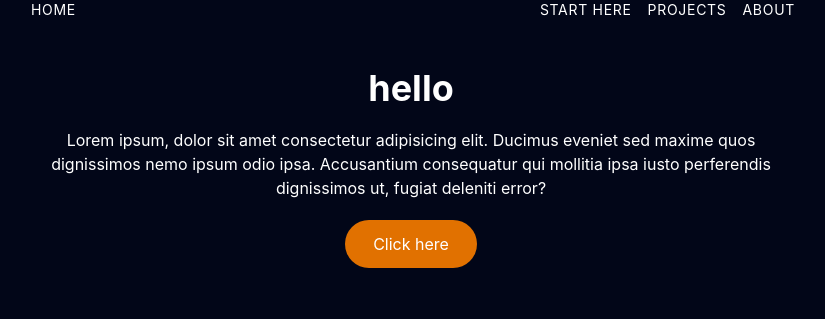
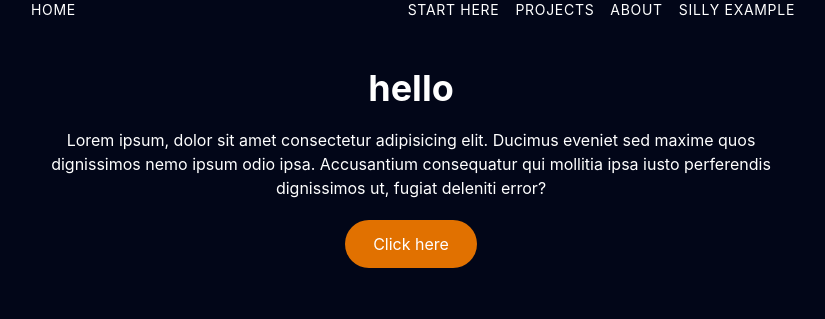
Before and after one commit to yunoyunoj-source/TailwindDojo, a website built with Vite: page index.html in a window 1280 px wide. Shown: the whole page, without its empty margins (229-1054 px from the left). Built offline with nearby package versions, Linux system fonts and the light colour scheme.

Commit message:
Added Silly example in Nav

```diff
--- a/index.html
+++ b/index.html
@@ -20,6 +20,7 @@
           <li><a href="">Start here</a></li>
           <li><a href="">Projects</a></li>
           <li><a href="">About</a></li>
+          <li><a href="">Silly example</a></li>
         </ul>
       </nav>
     </header>
```
Also changed, not shown: 1 other file.
